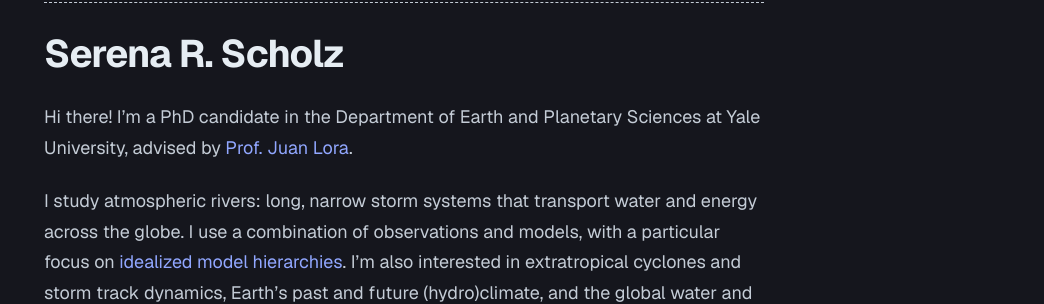
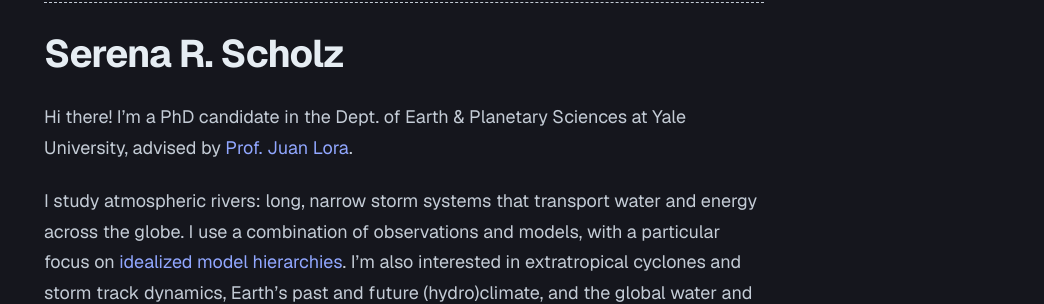
Before and after one commit to serenarscholz/serenarscholz.github.io, a Jekyll site: the page built from index.md, in a window 1280 px wide. Shown: the part 133-437 px from the top of the page, without its empty margins (236-1280 px from the left). Built offline with Jekyll 4.4.1, drawn with Linux system fonts in a browser that asks for light colours.

Commit message:
Update index.md

```diff
--- a/index.md
+++ b/index.md
@@ -3,6 +3,6 @@ layout: home
 permalink: /
 ---
 
-Hi there! I'm a PhD candidate in the Department of Earth and Planetary Sciences at Yale University, advised by [Prof. Juan Lora](https://earth.yale.edu/profile/juan-m-lora).
+Hi there! I'm a PhD candidate in the Dept. of Earth & Planetary Sciences at Yale University, advised by [Prof. Juan Lora](https://earth.yale.edu/profile/juan-m-lora).
 
 I study atmospheric rivers: long, narrow storm systems that transport water and energy across the globe. I use a combination of observations and models, with a particular focus on [idealized model hierarchies](https://execlim.github.io/IscaWebsite/). I'm also interested in extratropical cyclones and storm track dynamics, Earth's past and future (hydro)climate, and the global water and energy cycles.
```
